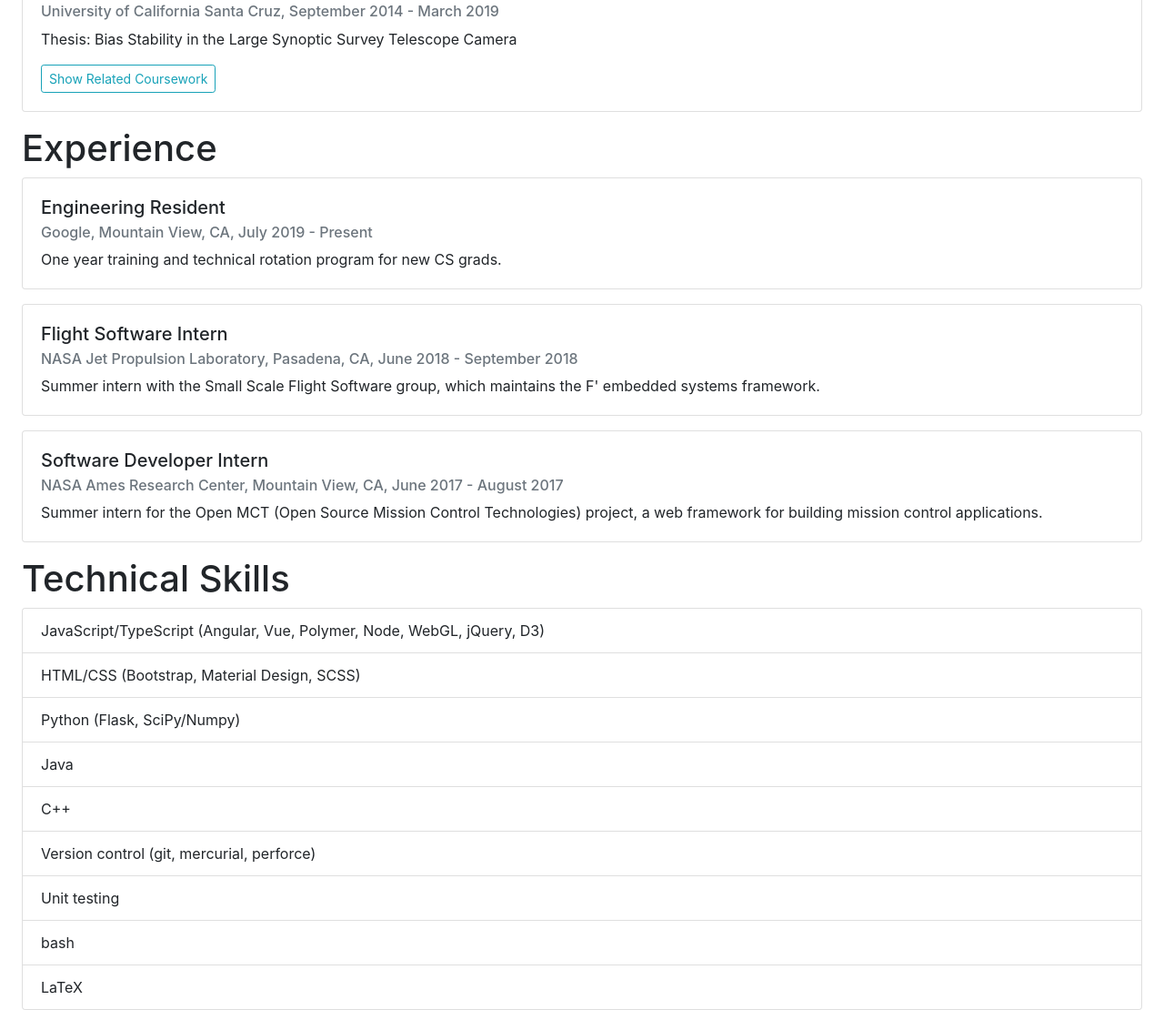
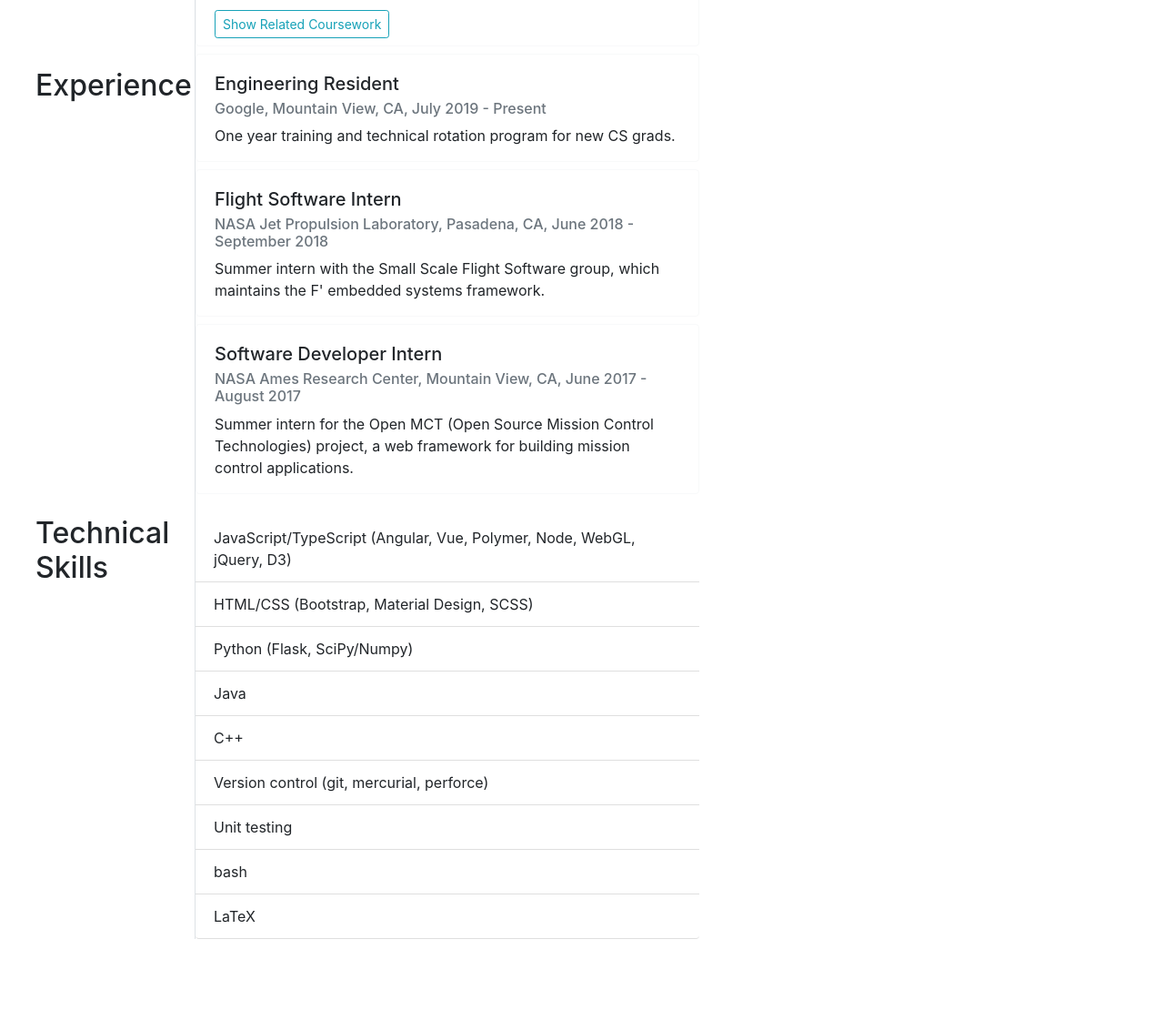
Before and after one commit to adoubekk/adoubekk.github.io, a plain HTML site: page index.html in a window 1280 px wide. Shown: the part 382-1492 px from the top of the page at 91% size. After the commit the page ends 1414 px from the top, so only its background shows below. Drawn offline with nearby package versions, Linux system fonts and the light colour scheme.

Commit message:
Add two-column format

```diff
--- a/index.html
+++ b/index.html
@@ -11,15 +11,18 @@
   </head>
 
   <body>
-    <h1 class="display-4 border-bottom ml-2 pb-2">
+    <h1 class="display-4 border-bottom ml-2 pb-2 mb-0">
       Aaron Doubek-Kraft
       <small class="text-muted"> Software Engineer </small>
     </h1>
-    <main class="mt-3 mx-4">
-
-      <h1> Education </h1>
-        <div class="card mb-3">
-          <div class="card-body">
+    <main class="container mt-0 mx-4">
+      <div class="row">
+        <div class="col-sm-2">
+          <h2 class="mt-4"> Education </h2>
+        </div>
+        <div class="col-sm-6 pl-0 border-left">
+            <div class="card border-light mt-2">
+              <div class="card-body pb-2">
                 <h5 class="card-title">Computer Science B.A. with Highest Honors</h5>
                 <h6 class="card-subtitle mb-2 text-muted">
                   University of California Santa Cruz, September 2014 - March 2019
@@ -31,7 +34,7 @@
                   Show Related Coursework
                 </button>
               </div>
-          <ul id="courses-UCSC_CS" class=" collapse list-group list-group-flush border-top">
+              <ul id="courses-UCSC_CS" class="collapse list-group list-group-flush border-bottom">
                 <li class="list-group-item"> Advanced Programming </li>
                 <li class="list-group-item"> Software Engineering </li>
                 <li class="list-group-item"> Data Structures and Abstract Data Types </li>
@@ -40,8 +43,8 @@
                 <li class="list-group-item"> Data Visualization </li>
               </ul>
             </div>
-        <div class="card mb-3">
-          <div class="card-body">
+            <div class="card border-light mt-2">
+              <div class="card-body pb-2">
                 <h5 class="card-title">Physics (Astrophyics) B.S. with Highest Honors</h5>
                 <h6 class="card-subtitle mb-2 text-muted">
                   University of California Santa Cruz, September 2014 - March 2019
@@ -53,7 +56,7 @@
                   Show Related Coursework
                 </button>
               </div>
-          <ul id="courses-UCSC_PHYS" class=" collapse list-group list-group-flush border-top">
+              <ul id="courses-UCSC_PHYS" class="collapse list-group list-group-flush border-bottom">
                 <li class="list-group-item"> Physics of Stars </li>
                 <li class="list-group-item"> General Relativity </li>
                 <li class="list-group-item"> Nuclear and Particle Physics </li>
@@ -65,10 +68,16 @@
                 <li class="list-group-item"> Mathematical Methods (Linear Algebra, Differential Equations, Complex Analysis, Probability and Statistics, Vector Calculus) </li>
               </ul>
             </div>
+        </div>
+      </div>
 
-      <h1> Experience </h1>
-        <div class="card mb-3">
-          <div class="card-body">
+      <div class="row">
+        <div class="col-sm-2">
+          <h2 class="mt-4"> Experience </h2>
+        </div>
+        <div class="col-sm-6 pl-0 border-left">
+            <div class="card border-light mt-2">
+              <div class="card-body pb-3">
                 <h5 class="card-title"> Engineering Resident </h5>
                 <h6 class="card-subtitle mb-2 text-muted">
                   Google, Mountain View, CA,
@@ -79,8 +88,8 @@
                 </p>
               </div>
             </div>
-        <div class="card mb-3">
-          <div class="card-body">
+            <div class="card border-light mt-2">
+              <div class="card-body pb-3">
                 <h5 class="card-title"> Flight Software Intern </h5>
                 <h6 class="card-subtitle mb-2 text-muted">
                   NASA Jet Propulsion Laboratory, Pasadena, CA,
@@ -91,8 +100,8 @@
                 </p>
               </div>
             </div>
-        <div class="card mb-3">
-          <div class="card-body">
+            <div class="card border-light mt-2">
+              <div class="card-body pb-3">
                 <h5 class="card-title"> Software Developer Intern </h5>
                 <h6 class="card-subtitle mb-2 text-muted">
                   NASA Ames Research Center, Mountain View, CA,
@@ -103,19 +112,27 @@
                 </p>
               </div>
             </div>
+        </div>
+      </div>
 
-      <h1> Technical Skills </h1>
-      <ul class="list-group">
-          <li class="list-group-item"> JavaScript/TypeScript (Angular, Vue, Polymer, Node, WebGL, jQuery, D3) </li>
-          <li class="list-group-item"> HTML/CSS (Bootstrap, Material Design, SCSS) </li>
-          <li class="list-group-item"> Python (Flask, SciPy/Numpy) </li>
-          <li class="list-group-item"> Java </li>
-          <li class="list-group-item"> C++ </li>
-          <li class="list-group-item"> Version control (git, mercurial, perforce) </li>
-          <li class="list-group-item"> Unit testing </li>
-          <li class="list-group-item"> bash </li>
-          <li class="list-group-item"> LaTeX </li>
+      <div class="row">
+        <div class="col-sm-2">
+          <h2 class="mt-4"> Technical Skills </h2>
+        </div>
+        <div class="col-sm-6 pl-0 border-left">
+          <ul class="list-group mt-4">
+              <li class="list-group-item border-left-0 border-right-0 border-top-0"> JavaScript/TypeScript (Angular, Vue, Polymer, Node, WebGL, jQuery, D3) </li>
+              <li class="list-group-item border-left-0 border-right-0 border-top-0"> HTML/CSS (Bootstrap, Material Design, SCSS) </li>
+              <li class="list-group-item border-left-0 border-right-0 border-top-0"> Python (Flask, SciPy/Numpy) </li>
+              <li class="list-group-item border-left-0 border-right-0 border-top-0"> Java </li>
+              <li class="list-group-item border-left-0 border-right-0 border-top-0"> C++ </li>
+              <li class="list-group-item border-left-0 border-right-0 border-top-0"> Version control (git, mercurial, perforce) </li>
+              <li class="list-group-item border-left-0 border-right-0 border-top-0"> Unit testing </li>
+              <li class="list-group-item border-left-0 border-right-0 border-top-0"> bash </li>
+              <li class="list-group-item border-left-0 border-right-0 border-top-0"> LaTeX </li>
           </ul>
+        </div>
+      </div>
     </main>
   </body>
 </html>
```
Also changed, not shown: templates/resume.template.html (+30 -13 lines). Lines whose indentation alone changed are shown as unchanged.
